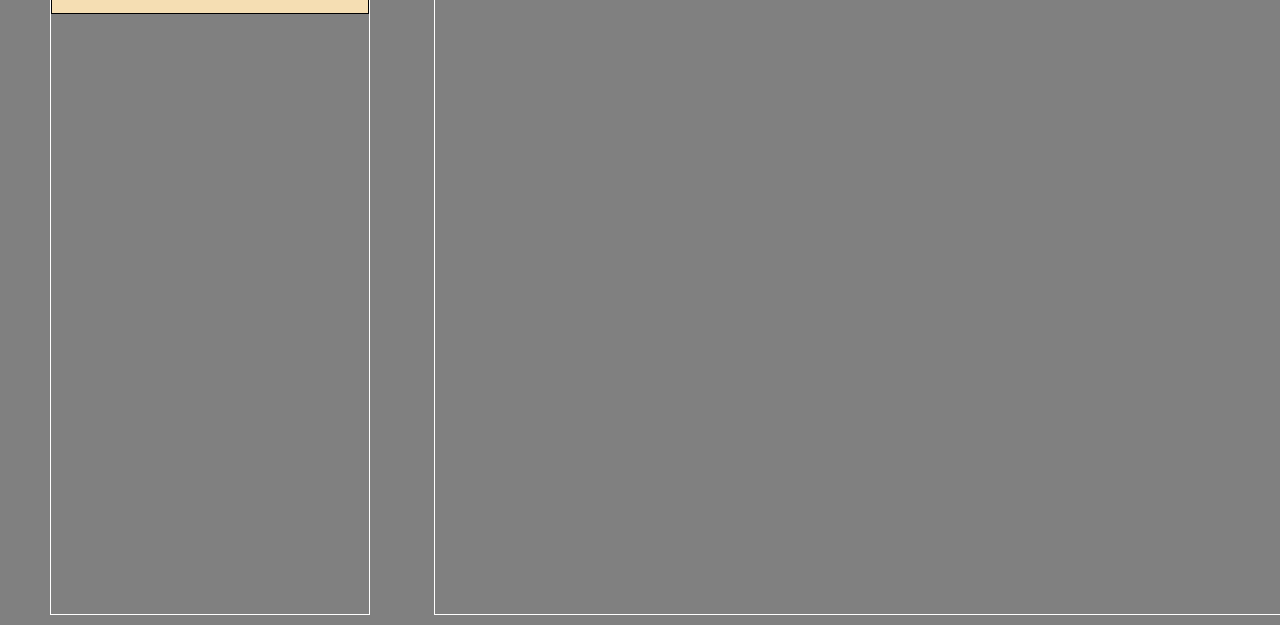
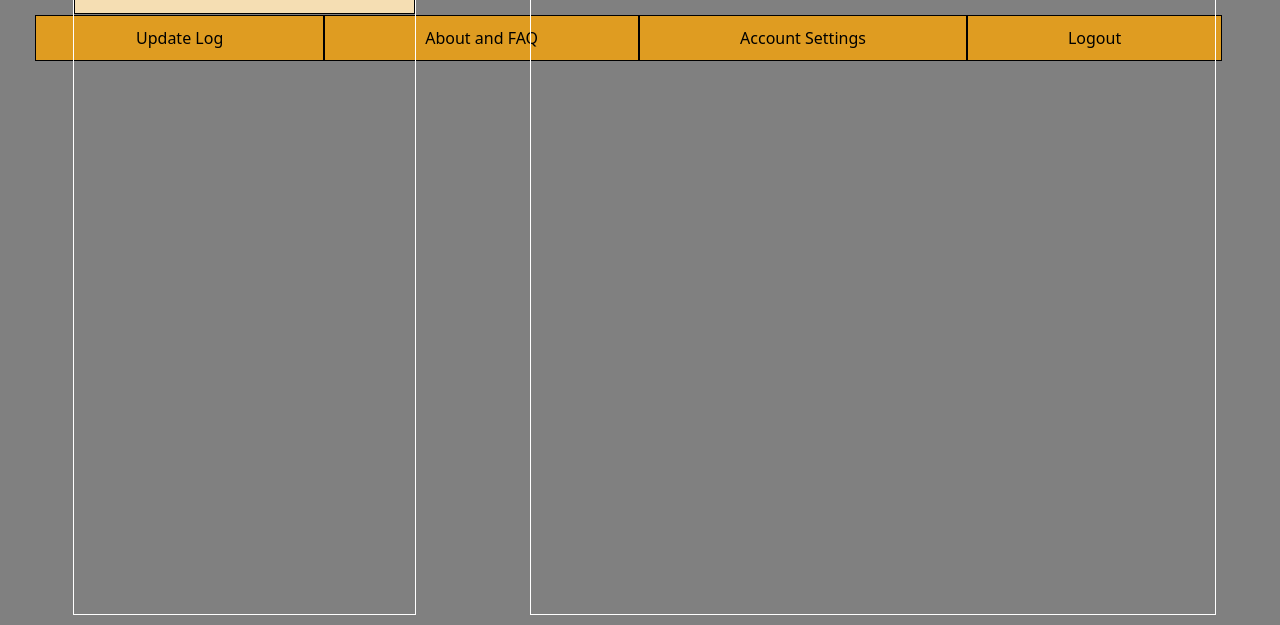
Before and after one commit to MJGlinski/LoFiProject, a website: page public/Catalouge.html in a window 1280 px wide. Shown: the part 175-800 px from the top of the page. Drawn offline with nearby package versions, Linux system fonts and the light colour scheme.

Commit message:
Cataloge Change

```diff
--- a/public/Catalouge.html
+++ b/public/Catalouge.html
@@ -24,10 +24,14 @@
             background-color: rgb(223, 156, 33);
             border: 1px solid black;
             color: black;
-            padding: 10px 24px;
+            padding: 10px 100px;
             cursor: pointer;
-            margin: auto;
-            align-items: center;
+        }
+        .btn-group{
+            left: 35px;
+            top: 190px;
+            width: 100%;
+            position: absolute;
         }
 
         .list{
@@ -60,7 +64,8 @@
     </div>
     <div style="position: absolute; bottom: 10px; width: 100%; display: table; ">
         <div style="display: table-row; height: 700px;margin-right: 20px;">
-            <div class="wholeBox" style="width: 25%; display: table-cell; ">
+            <div class="seperate" style="width: 1%;display: table-cell;"></div>
+            <div class="wholeBox" style="width: 15%; display: table-cell; ">
                 <h1>Project List</h1>
                 <div class="list">
                     <ul>
@@ -72,8 +77,11 @@
                 </div>
             </div>
             <div class="seperate" style="width:5%; display: table-cell;"></div>
-            <div class="wholeBox" style="display: table-cell;  ;margin-left: 20px;">
+            <div class="wholeBox" style="display: table-cell; width: 30%  ;margin-left: 20px;">
                 <h1>Calender</h1>
+            </div>
+            <div class="seperate" style="width: 5%; display:table-cell">
+
             </div>
         </div>
     </div>
```
